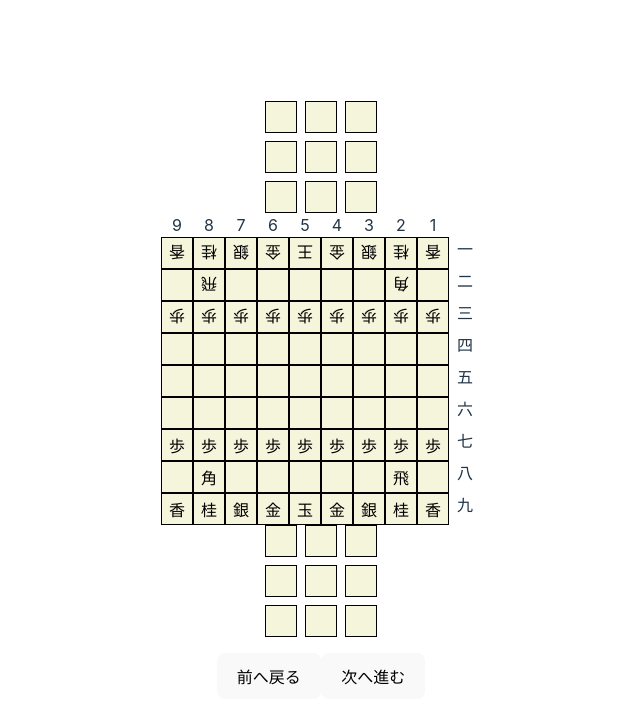
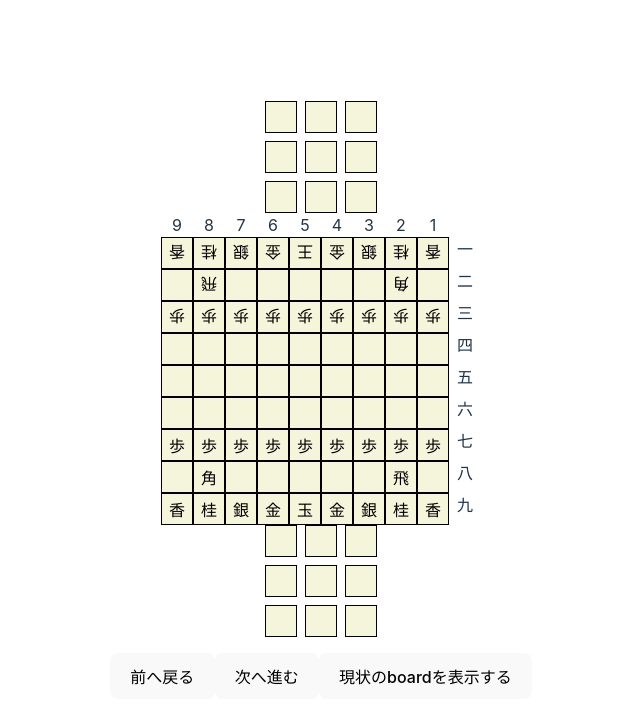
Before and after one commit to ekusiadadus/react-shogi, a React (Vite) app: page / in a window 1280 px wide. Shown: the top 724 px of the page, without its empty margins (319-959 px from the left). Built offline with nearby package versions, Linux system fonts and the light colour scheme.

Commit message:
feat: :fire: add shogi kif parser

```diff
--- a/src/components/Game/Game.tsx
+++ b/src/components/Game/Game.tsx
@@ -50,6 +50,14 @@ export const Game = ({ KIF }: { KIF: string }) => {
       <div className="game-info">
         <button onClick={prevStep}>前へ戻る</button>
         <button onClick={nextStep}>次へ進む</button>
+        {/* 現状のboardを表示するボタン */}
+        <button
+          onClick={() => {
+            console.log(kifData[stepNumber])
+          }}
+        >
+          現状のboardを表示する
+        </button>
       </div>
     </div>
   )
--- a/src/helpers/kifParser.tsx
+++ b/src/helpers/kifParser.tsx
@@ -248,11 +248,11 @@ export const parseKIF = (KIF: string) => {
     line = kanji2num(line)
     line = zenkaku2hankaku(line)
     line = multipleKuhaku2single(line)
-    // const matches = line.match(/(\d+) (同|(\d{2}))(\D+)(打)?\((\d{2})?\)/)
-    const matches = line.match(/(\d+) (同|(\d{2}))\s*(\D+)(打)?\((\d{2})?\)/)
-    // const matches = line.match(
-    //   /(\d+) (同|(\d{2}))\s*(\D+)(成)?(打)?\((\d{2})?\)/
-    // )
+
+    const matches = line.match(
+      // eslint-disable-next-line
+      /^((\d+) (同 |同　|同|\d{2})(玉|飛|龍|竜|角|馬|金|銀|成銀|全|桂|成桂|圭|香|成香|杏|歩|と)(打|成)?(\((\d{2})\))?)|(中断|投了|持将棋|千日手|切れ負け|反則勝ち|反則負け|入玉勝ち|不戦勝|不戦敗|詰み|不詰)$/
+    )
 
     if (matches === null) {
       throw new Error("Invalid KIF format")
@@ -265,16 +265,18 @@ export const parseKIF = (KIF: string) => {
     ) as PieceType
 
     let toX: number, toY: number
-    if (matches[2] === "同") {
+    if (matches[3] === "同" || matches[3] === "同　" || matches[3] === "同 ") {
       if (!prevMove) {
         throw new Error("Invalid KIF format")
       }
       toX = prevMove.toX
       toY = prevMove.toY
-      console.log(prevMove)
+    } else if (matches[5] === "打") {
+      toY = parseInt(matches[3].charAt(1), 10) - 1
+      toX = 9 - parseInt(matches[3].charAt(0), 10)
     } else {
-      toY = parseInt(matches[2].charAt(1), 10) - 1
-      toX = 9 - parseInt(matches[2].charAt(0), 10)
+      toY = parseInt(matches[3].charAt(1), 10) - 1
+      toX = 9 - parseInt(matches[3].charAt(0), 10)
     }
 
     let promote: boolean = false
@@ -283,20 +285,32 @@ export const parseKIF = (KIF: string) => {
     }
 
     let fromX: number | null, fromY: number | null
+
     if (matches[5] === "打") {
       fromX = null
       fromY = null
-    } else {
-      if (!matches[6]) {
+    } else if (matches[5] === "成") {
+      if (!matches[7]) {
         throw new Error("Invalid KIF format")
       }
-      fromY = parseInt(matches[6].charAt(1), 10) - 1
-      fromX = 9 - parseInt(matches[6].charAt(0), 10)
-      console.log(
-        "🚀 ~ file: kifParser.tsx:256 ~ lines.forEach ~ log:",
-        fromX,
-        fromY
-      )
+      fromY = parseInt(matches[7].charAt(1), 10) - 1
+      fromX = 9 - parseInt(matches[7].charAt(0), 10)
+    } else if (
+      matches[3] === "同" ||
+      matches[3] === "同　" ||
+      matches[3] === "同 "
+    ) {
+      if (!prevMove) {
+        throw new Error("Invalid KIF format")
+      }
+      fromY = parseInt(matches[7].charAt(1), 10) - 1
+      fromX = 9 - parseInt(matches[7].charAt(0), 10)
+    } else {
+      if (!matches[3]) {
+        throw new Error("Invalid KIF format")
+      }
+      fromY = parseInt(matches[7].charAt(1), 10) - 1
+      fromX = 9 - parseInt(matches[7].charAt(0), 10)
     }
 
     const move = {
@@ -311,14 +325,14 @@ export const parseKIF = (KIF: string) => {
       promote
     }
 
+    prevMove = { toX, toY }
+
     boardHistory.push(
       updateBoardAndKomadai({
         board: boardHistory[boardHistory.length - 1],
         move
       })
     )
-
-    prevMove = { toX, toY }
   })
 
   return boardHistory
--- a/src/pages/GamePage.tsx
+++ b/src/pages/GamePage.tsx
@@ -1,3 +1,5 @@
+/* eslint-disable */
+
 import Game from "../components/Game/Game"
 
 export const GamePage = () => {
@@ -18,7 +20,108 @@ export const GamePage = () => {
 13 ６八玉(59) (00:00/00:00:00)
 14 ８六歩(85) (00:00/00:00:00)
 15 同　歩(87) (00:00/00:00:00)
-16 同　飛(82) (00:00/00:00:00)`}
+16 同　飛(82) (00:00/00:00:00)
+17 ８七歩打 (00:00/00:00:00)
+18 ８四飛(86) (00:00/00:00:00)
+19 ３六歩(37) (00:00/00:00:00)
+20 ３四歩(33) (00:00/00:00:00)
+21 ７六歩(77) (00:00/00:00:00)
+22 ７四飛(84) (00:00/00:00:00)
+23 ７七金(78) (00:00/00:00:00)
+24 ３三角(22) (00:00/00:00:00)
+25 ４六歩(47) (00:00/00:00:00)
+26 ４二銀(31) (00:00/00:00:00)
+27 ８六歩(87) (00:00/00:00:00)
+28 ４四歩(43) (00:00/00:00:00)
+29 ３七桂(29) (00:00/00:00:00)
+30 ６二玉(51) (00:00/00:00:00)
+31 ４七銀(38) (00:00/00:00:00)
+32 ４五歩(44) (00:00/00:00:00)
+33 同　歩(46) (00:00/00:00:00)
+34 ４三銀(42) (00:00/00:00:00)
+35 ４八金(49) (00:00/00:00:00)
+36 ５四銀(43) (00:00/00:00:00)
+37 ６六歩(67) (00:00/00:00:00)
+38 ６四歩(63) (00:00/00:00:00)
+39 ５六銀(47) (00:00/00:00:00)
+40 ６五歩(64) (00:00/00:00:00)
+41 同　歩(66) (00:00/00:00:00)
+42 ５五銀(54) (00:00/00:00:00)
+43 同　銀(56) (00:00/00:00:00)
+44 同　角(33) (00:00/00:00:00)
+45 ５六銀打 (00:00/00:00:00)
+46 ３九銀打 (00:00/00:00:00)
+47 １八飛(28) (00:00/00:00:00)
+48 ８七歩打 (00:00/00:00:00)
+49 ５五銀(56) (00:00/00:00:00)
+50 ８八歩成(87) (00:00/00:00:00)
+51 同　銀(79) (00:00/00:00:00)
+52 ２九角打 (00:00/00:00:00)
+53 ３八飛(18) (00:00/00:00:00)
+54 同　角成(29) (00:00/00:00:00)
+55 同　金(48) (00:00/00:00:00)
+56 ２八銀成(39) (00:00/00:00:00)
+57 ４八金(38) (00:00/00:00:00)
+58 ２七成銀(28) (00:00/00:00:00)
+59 ５六角打 (00:00/00:00:00)
+60 ３九飛打 (00:00/00:00:00)
+61 ７八玉(68) (00:00/00:00:00)
+62 ３七成銀(27) (00:00/00:00:00)
+63 ５八金(48) (00:00/00:00:00)
+64 １九飛成(39) (00:00/00:00:00)
+65 ６四歩(65) (00:00/00:00:00)
+66 ２八龍(19) (00:00/00:00:00)
+67 ６八金(58) (00:00/00:00:00)
+68 ４三桂打 (00:00/00:00:00)
+69 ６三歩成(64) (00:00/00:00:00)
+70 同　銀(72) (00:00/00:00:00)
+71 ６六銀(55) (00:00/00:00:00)
+72 ５四飛(74) (00:00/00:00:00)
+73 ７九銀(88) (00:00/00:00:00)
+74 ８二香打 (00:00/00:00:00)
+75 ６五銀(66) (00:00/00:00:00)
+76 ５五飛(54) (00:00/00:00:00)
+77 ６四歩打 (00:00/00:00:00)
+78 ５二銀(63) (00:00/00:00:00)
+79 ４四歩(45) (00:00/00:00:00)
+80 ６七歩打 (00:00/00:00:00)
+81 同　金(77) (00:00/00:00:00)
+82 ２五飛(55) (00:00/00:00:00)
+83 ４三歩成(44) (00:00/00:00:00)
+84 同　金(32) (00:00/00:00:00)
+85 ７五桂打 (00:00/00:00:00)
+86 ８五歩打 (00:00/00:00:00)
+87 同　歩(86) (00:00/00:00:00)
+88 ８六歩打 (00:00/00:00:00)
+89 ３二角打 (00:00/00:00:00)
+90 ４四金(43) (00:00/00:00:00)
+91 ２一角成(32) (00:00/00:00:00)
+92 ３九龍(28) (00:00/00:00:00)
+93 ７七金(67) (00:00/00:00:00)
+94 ８五香(82) (00:00/00:00:00)
+95 ８八歩打 (00:00/00:00:00)
+96 ６七歩打 (00:00/00:00:00)
+97 同　角(56) (00:00/00:00:00)
+98 ４七成銀(37) (00:00/00:00:00)
+99 ９七桂(89) (00:00/00:00:00)
+100 ２八飛成(25) (00:00/00:00:00)
+101 ８五桂(97) (00:00/00:00:00)
+102 ５七成銀(47) (00:00/00:00:00)
+103 ４九歩打 (00:00/00:00:00)
+104 ６七成銀(57) (00:00/00:00:00)
+105 同　金(77) (00:00/00:00:00)
+106 ６六歩打 (00:00/00:00:00)
+107 同　金(67) (00:00/00:00:00)
+108 ４九龍(39) (00:00/00:00:00)
+109 ５八歩打 (00:00/00:00:00)
+110 ４六角打 (00:00/00:00:00)
+111 ６三歩成(64) (00:00/00:00:00)
+112 同　銀(52) (00:00/00:00:00)
+113 同　桂成(75) (00:00/00:00:00)
+114 同　玉(62) (00:00/00:00:00)
+115 ６四歩打 (00:00/00:00:00)
+116 ５二玉(63) (00:00/00:00:00)
+117 ３二馬(21) (00:00/00:00:00)`}
     />
   )
 }
```
